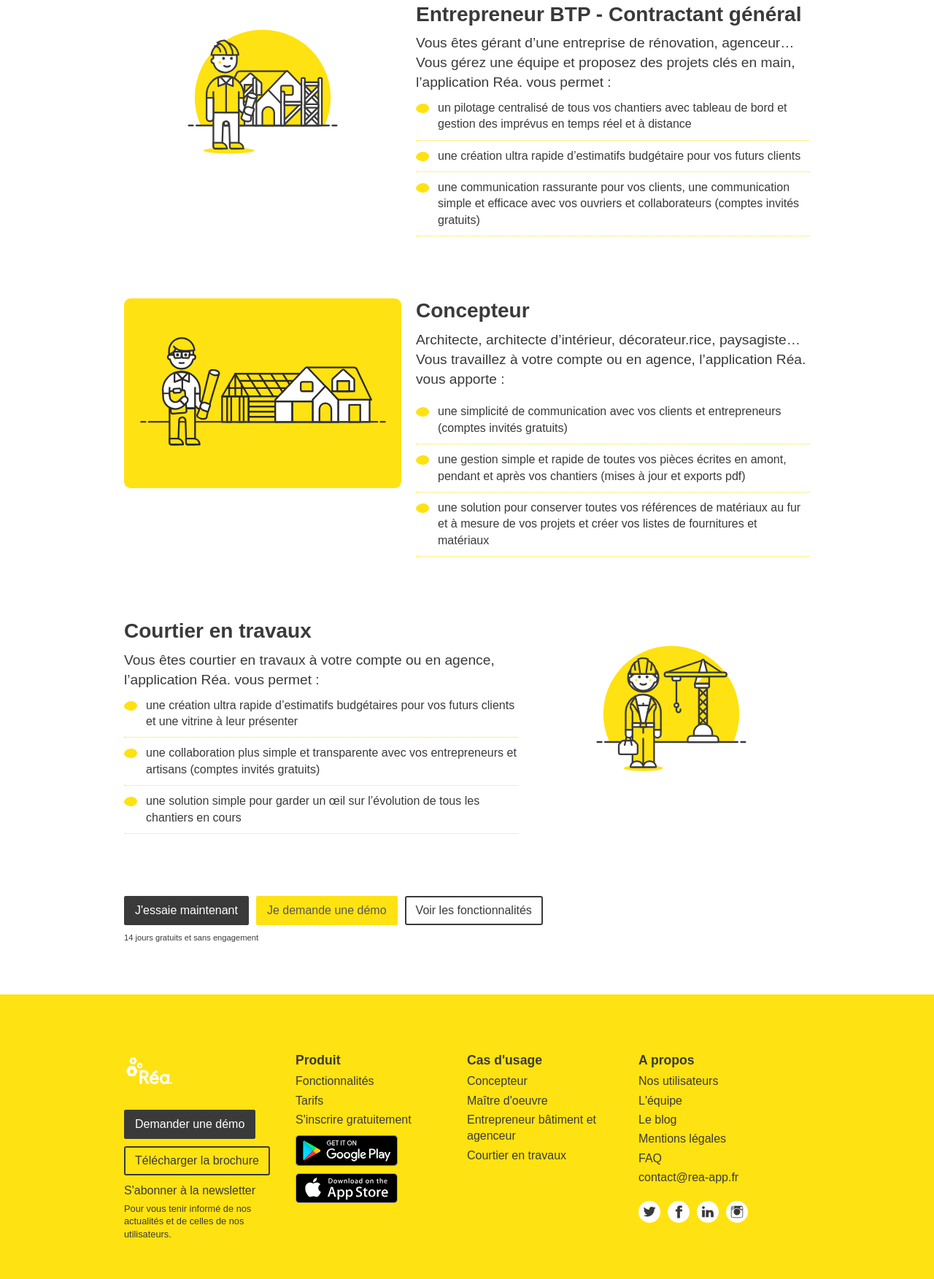
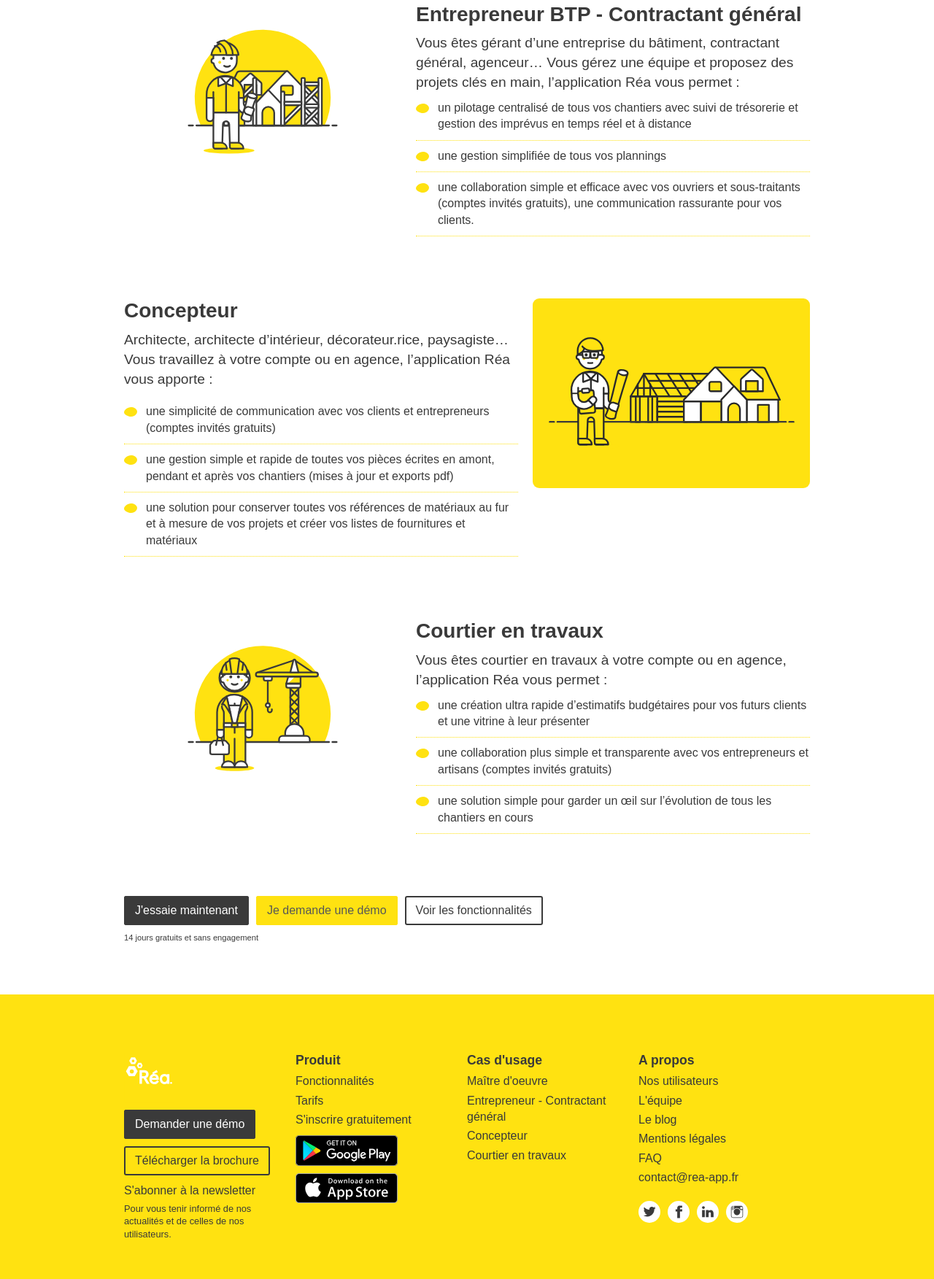
Before and after one commit to rea-app/www, a plain HTML site: page cas-dusage.html in a window 1280 px wide. Shown: the part 736-2489 px from the top of the page at 73% size. Drawn offline with nearby package versions, Linux system fonts and the light colour scheme; a script that the page names is missing.

Commit message:
update use case page

```diff
--- a/cas-dusage.html
+++ b/cas-dusage.html
@@ -85,7 +85,7 @@
             <div class="div-block-10">
               <h3 class="use-case-sub-title"><strong class="use-case-sub-title">Maître d’œuvre</strong> <br></h3>
               <p class="petit-chapo">Votre profession implique de la maîtrise d’œuvre ou il s’agit de votre activité
-                principale, l’application Réa. vous offre :</p>
+                principale, l’application Réa vous offre :</p>
               <ul class="w-list-unstyled">
                 <li class="list-item">
                   <div>un pilotage centralisé de tous vos chantiers avec tableau de bord et gestion des imprévus en
@@ -111,34 +111,34 @@
             </div>
             <div class="div-block-10">
               <h3 class="use-case-sub-title">Entrepreneur BTP - Contractant général<br></h3>
-              <p class="petit-chapo">Vous êtes gérant d’une entreprise de rénovation, agenceur… Vous gérez une
-                équipe et proposez des projets clés en main, l’application Réa. vous permet :</p>
+              <p class="petit-chapo">Vous êtes gérant d’une entreprise du bâtiment, contractant général, agenceur… Vous
+                gérez une équipe et proposez des projets clés en main, l’application Réa vous permet :</p>
               <ul class="w-list-unstyled">
                 <li class="list-item">
-                  <div>un pilotage centralisé de tous vos chantiers avec tableau de bord et gestion des imprévus en
+                  <div>un pilotage centralisé de tous vos chantiers avec suivi de trésorerie et gestion des imprévus en
                     temps réel et à distance</div>
                 </li>
                 <li class="list-item">
-                  <div>une création ultra rapide d’estimatifs budgétaire pour vos futurs clients</div>
+                  <div>une gestion simplifiée de tous vos plannings</div>
                 </li>
                 <li class="list-item">
-                  <div>une communication rassurante pour vos clients, une communication simple et efficace avec vos
-                    ouvriers et collaborateurs (comptes invités gratuits)</div>
+                  <div>une collaboration simple et efficace avec vos ouvriers et sous-traitants (comptes invités
+                    gratuits), une communication rassurante pour vos clients.</div>
                 </li>
               </ul>
             </div>
           </div>
         </div>
         <div id="uc-concepteur" class="one-use-case-container">
-          <div class="use-case-content">
-            <div class="use-case-illustrations"><img src="images/application-suivi-chantier-architecte.svg"
+          <div class="use-case-content odd">
+            <div class="use-case-illustrations odd"><img src="images/application-suivi-chantier-architecte.svg"
                 alt="Logiciel de suivi de chantier pour architecte" class="image-7">
               <div class="div-block-9"></div>
             </div>
             <div class="div-block-10">
               <h3 class="use-case-sub-title">Concepteur<br></h3>
               <p class="petit-chapo">Architecte, architecte d’intérieur, décorateur.rice, paysagiste… Vous travaillez à
-                votre compte ou en agence, l’application Réa. vous apporte :</p>
+                votre compte ou en agence, l’application Réa vous apporte :</p>
               <ul class="list-2 w-list-unstyled">
                 <li class="list-item">
                   <div>une simplicité de communication avec vos clients et entrepreneurs (comptes invités gratuits)
@@ -159,15 +159,15 @@
 
 
         <div id="uc-courtier" class="one-use-case-container">
-          <div class="use-case-content odd">
-            <div class="use-case-illustrations odd">
+          <div class="use-case-content">
+            <div class="use-case-illustrations">
               <img src="images/application-chiffrage-travaux-courtier.svg"
                 alt="Logiciel de chiffrage pour courtier en travaux" class="image-7">
               <div class="div-block-9"></div>
             </div>
             <div class="div-block-10">
               <h3 class="use-case-sub-title"><strong class="use-case-sub-title">Courtier en travaux</strong><br></h3>
-              <p class="petit-chapo">Vous êtes courtier en travaux à votre compte ou en agence, l’application Réa. vous
+              <p class="petit-chapo">Vous êtes courtier en travaux à votre compte ou en agence, l’application Réa vous
                 permet :</p>
               <ul class="w-list-unstyled">
                 <li class="list-item">
@@ -225,10 +225,11 @@
                 src="images/app-store-badge.svg" alt="" class="image-27"></a></div>
         </div>
         <div class="footer-cell">
-          <h3 class="footer-col-title">Cas d&#x27;usage<br></h3><a href="cas-dusage.html"
-            class="footer-link w--current">Concepteur</a><a href="cas-dusage.html" class="footer-link w--current">Maître
-            d&#x27;oeuvre</a><a href="cas-dusage.html" class="footer-link w--current">Entrepreneur bâtiment et
-            agenceur</a><a href="cas-dusage.html" class="footer-link w--current">Courtier en travaux</a>
+          <h3 class="footer-col-title">Cas d&#x27;usage<br></h3>
+          <a href="cas-dusage.html" class="footer-link w--current">Maître d&#x27;oeuvre</a>
+          <a href="cas-dusage.html" class="footer-link w--current">Entrepreneur - Contractant général</a>
+          <a href="cas-dusage.html" class="footer-link w--current">Concepteur</a>
+          <a href="cas-dusage.html" class="footer-link w--current">Courtier en travaux</a>
         </div>
         <div class="footer-cell">
           <h3 class="footer-col-title">A propos<br></h3><a href="index.html#clients" class="footer-link">Nos
```
Also changed, not shown: index.html (+5 -4 lines), mentions-legales.html (+5 -4 lines), question-frequentes.html (+5 -4 lines).
